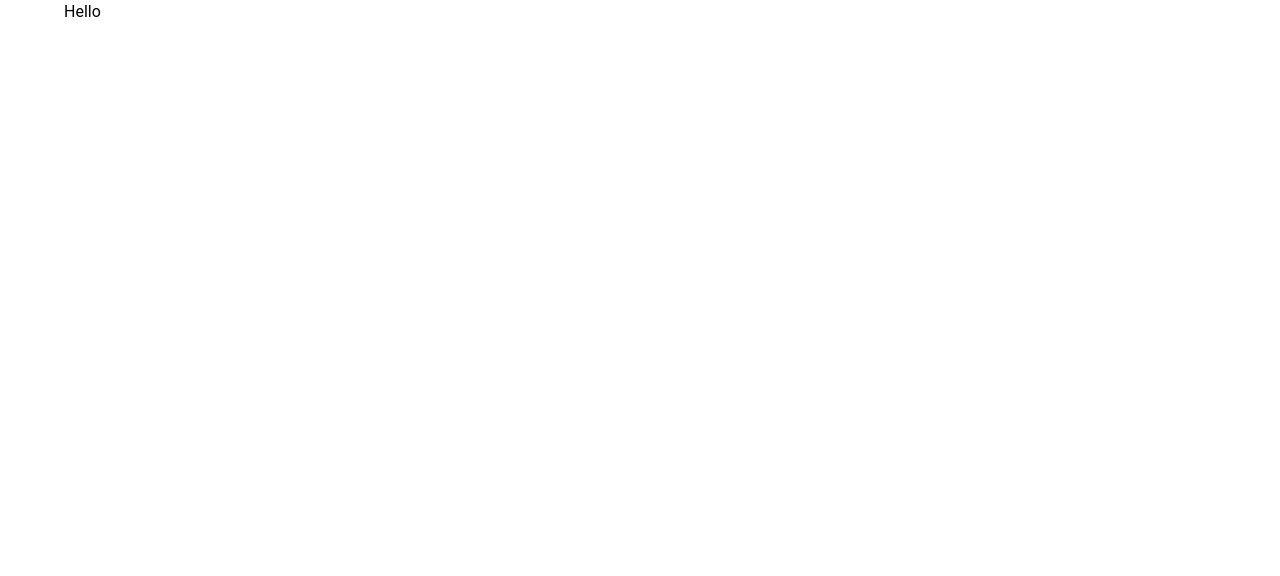
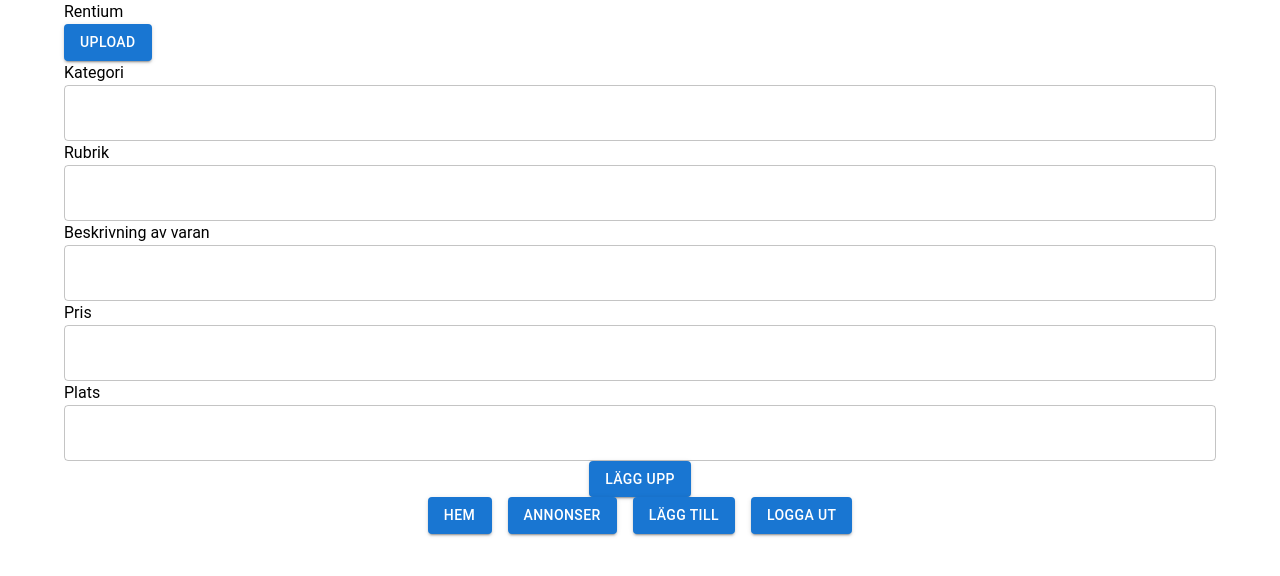
Before and after one commit to empafrontend/Rentium, a React (Create React App) app: page / in a window 1280 px wide. Shown: the top 576 px of the page. Built offline with nearby package versions, Linux system fonts and the light colour scheme.

Commit message:
basic start layout

```diff
--- a/src/App.tsx
+++ b/src/App.tsx
@@ -2,13 +2,15 @@ import React from 'react';
 import { BrowserRouter, Route, Routes } from 'react-router-dom';
 import './index.css';
 import LandingPage from './LandingPage';
+import NewAdPage from './NewAdPage';
 
 function App() {
   return (
     <React.StrictMode>
       <BrowserRouter>
         <Routes>
-          <Route path="/" element={<LandingPage />} />
+          <Route path="/NewAdPage" element={<LandingPage />} />
+          <Route path="/" element={<NewAdPage />} />
         </Routes>
       </BrowserRouter>
     </React.StrictMode>
--- /dev/null
+++ b/src/NewAdPage.tsx
@@ -0,0 +1,59 @@
+import { Button, Container, TextField } from '@mui/material';
+
+function NewAdPage() {
+  return (
+    <Container className="h-full flex-col">
+      <div>
+        <div>
+          <header className="h-1/4">
+            <h1>Rentium</h1>
+          </header>
+        </div>
+        <div>
+          <Button variant="contained">Upload</Button>
+        </div>
+        <div className="flex justify-center flex-col">
+          <span>Kategori</span>
+          <TextField id="outlined-basic" variant="outlined" />
+        </div>
+        <div className="flex justify-center flex-col">
+          <span>Rubrik</span>
+          <TextField id="outlined-basic" variant="outlined" />
+        </div>
+        <div className="flex justify-center flex-col">
+          <span>Beskrivning av varan</span>
+          <TextField id="outlined-basic" variant="outlined" />
+        </div>
+        <div className="flex justify-center flex-col">
+          <span>Pris</span>
+          <TextField id="outlined-basic" variant="outlined" />
+        </div>
+        <div className="flex justify-center flex-col">
+          <span>Plats</span>
+          <TextField id="outlined-basic" variant="outlined" />
+        </div>
+        <div className="flex justify-center">
+          <div>
+            <Button variant="contained">Lägg upp</Button>
+          </div>
+        </div>
+        <div className="flex flex-row justify-center space-x-4">
+          <div>
+            <Button variant="contained">Hem</Button>
+          </div>
+          <div>
+            <Button variant="contained">Annonser</Button>
+          </div>
+          <div>
+            <Button variant="contained">Lägg till</Button>
+          </div>
+          <div>
+            <Button variant="contained">Logga ut</Button>
+          </div>
+        </div>
+      </div>
+    </Container>
+  );
+}
+
+export default NewAdPage;
```
